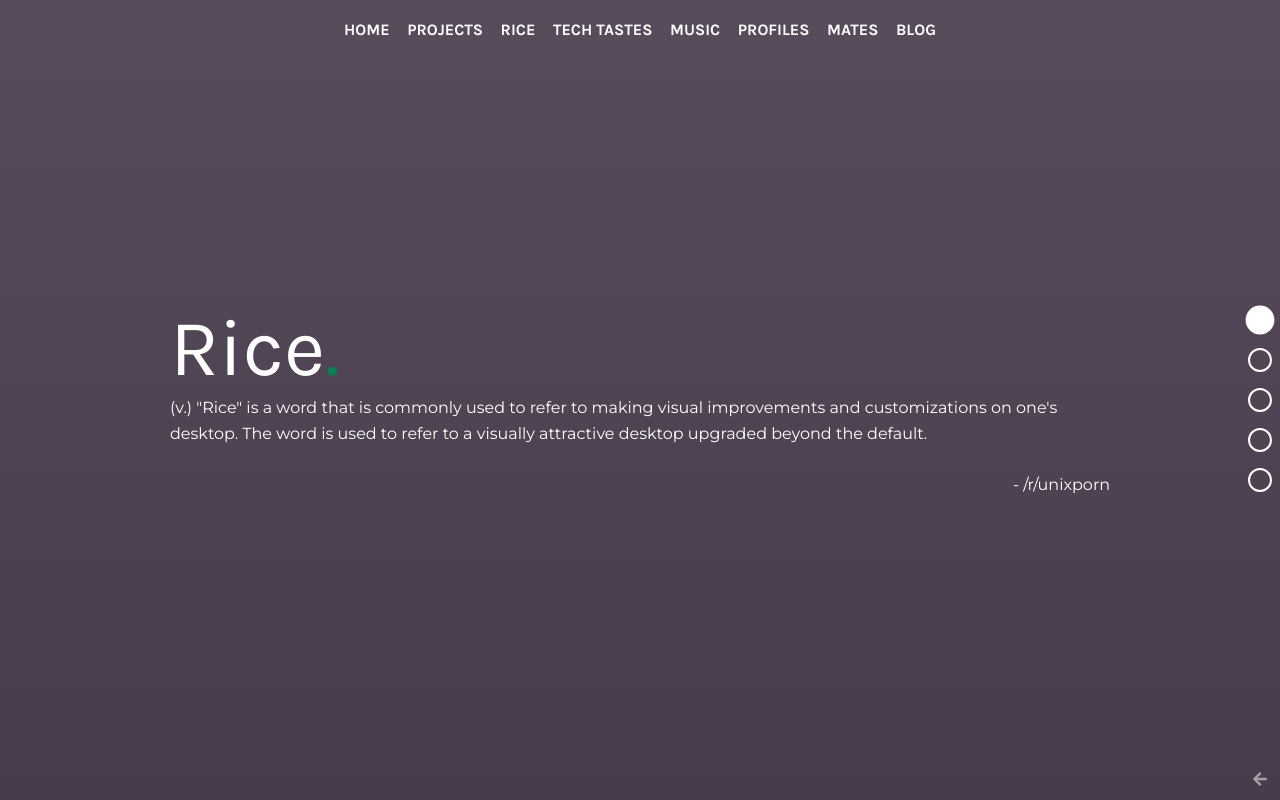
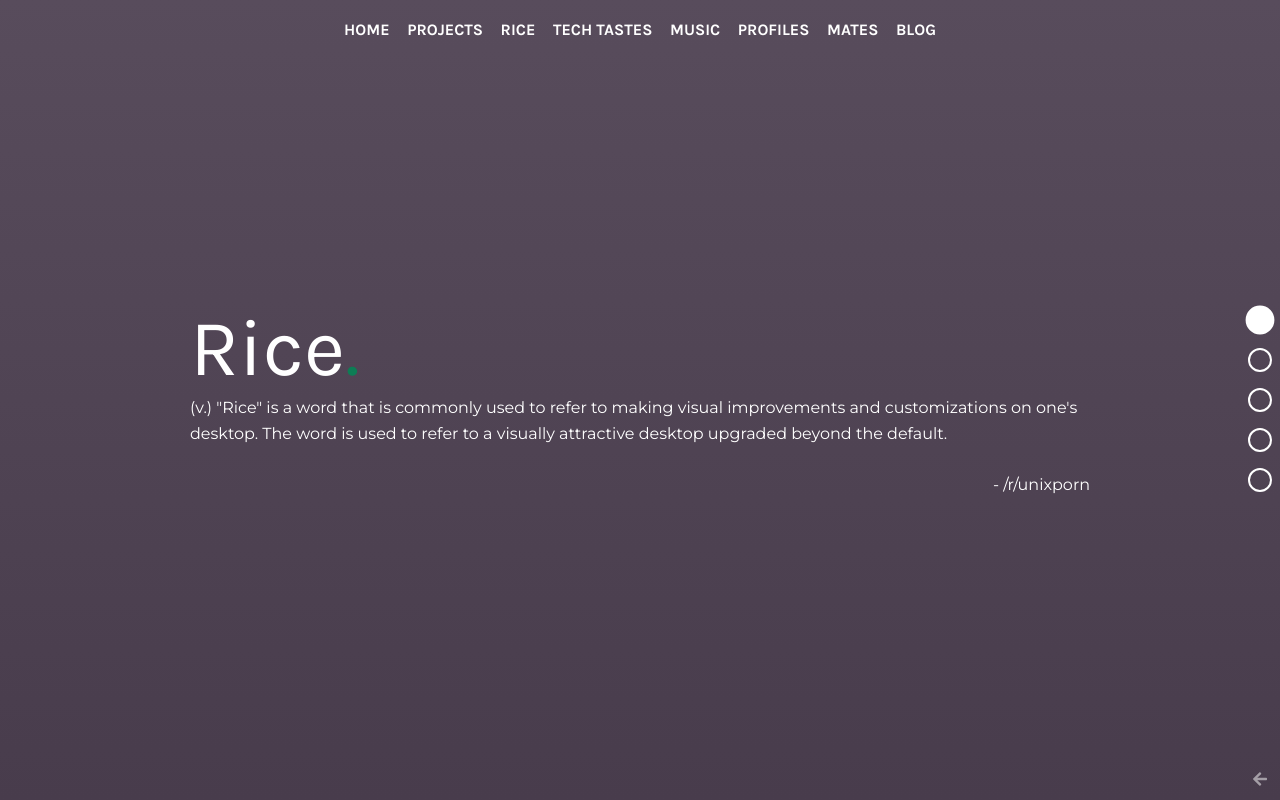
Before and after one commit to zachbwh/zachhuxford.io, a React (Create React App) app: page /rice in a window 1280 px wide. Built offline with nearby package versions, Linux system fonts and the light colour scheme.

Commit message:
improved margins on viewport pagination view to prevent overlay from indicator

```diff
--- a/src/react-components/RootPage/ViewportPaginationView/ViewportPaginationView.css
+++ b/src/react-components/RootPage/ViewportPaginationView/ViewportPaginationView.css
@@ -26,6 +26,11 @@
     top: 100px;
 }
 
+.viewport-pagination-view p, .viewport-pagination-view ol, .viewport-pagination-view h1, .viewport-pagination-view h2, .viewport-pagination-view h3, .viewport-pagination-view h4, .viewport-pagination-view h5, .viewport-pagination-view h6 {
+    margin-left: 40px;
+    margin-right: 40px;
+}
+
 @media (max-width: 601px) {
     .viewport-pagination-view {
         text-align: center;
```
